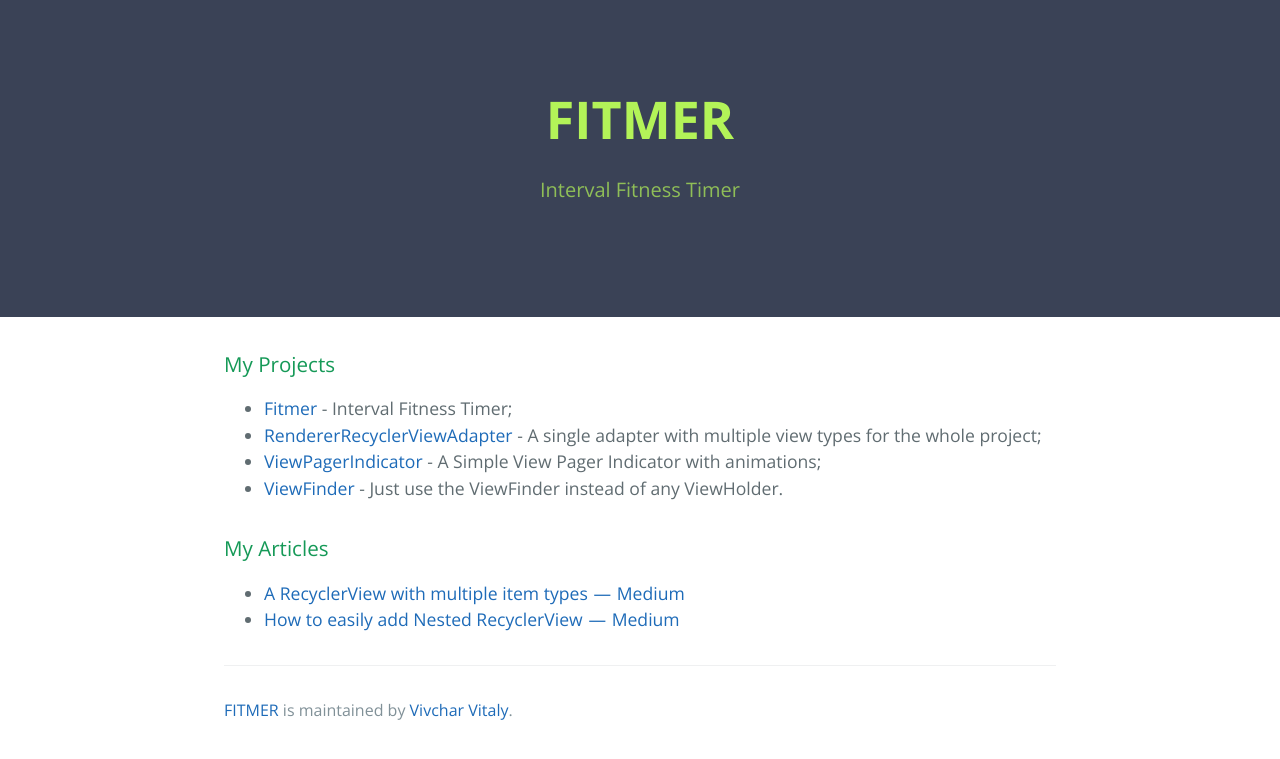
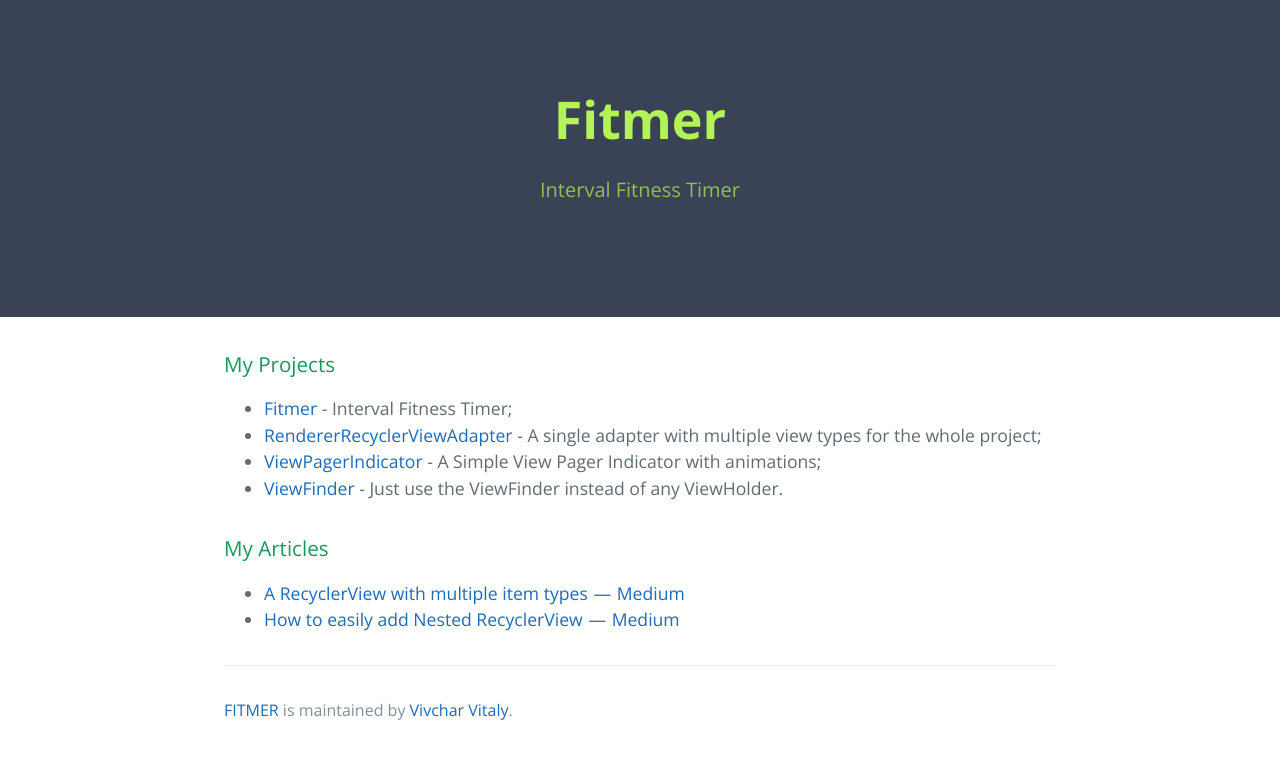
Before and after one commit to vivchar/vivchar.github.io, a Jekyll site: the page built from index.md, in a window 1280 px wide. Shown: the top 759 px of the page. Built offline with Jekyll 4.4.1, drawn with Linux system fonts in a browser that asks for light colours.

Commit message:
Update page-header.html

```diff
--- a/_includes/page-header.html
+++ b/_includes/page-header.html
@@ -1,6 +1,16 @@
 <section class="page-header">
-  <h1 class="project-name">{{ site.title }}</h1>
-  {% if site.tagline != nil %}
-    <h2 class="project-tagline">{{ site.tagline }}</h2>
-  {% endif %}
+  <h1 class="project-name">
+    {% if page.title != nil %}
+      {{ page.title }}
+    {% else %}
+      {{ site.title }}
+    {% endif %}
+  </h1>
+  <h2 class="project-tagline">
+    {% if page.description != nil %}
+      {{ page.description }}
+    {% else %}
+      {{ site.tagline }}
+    {% endif %}
+  </h2>
 </section>
```
